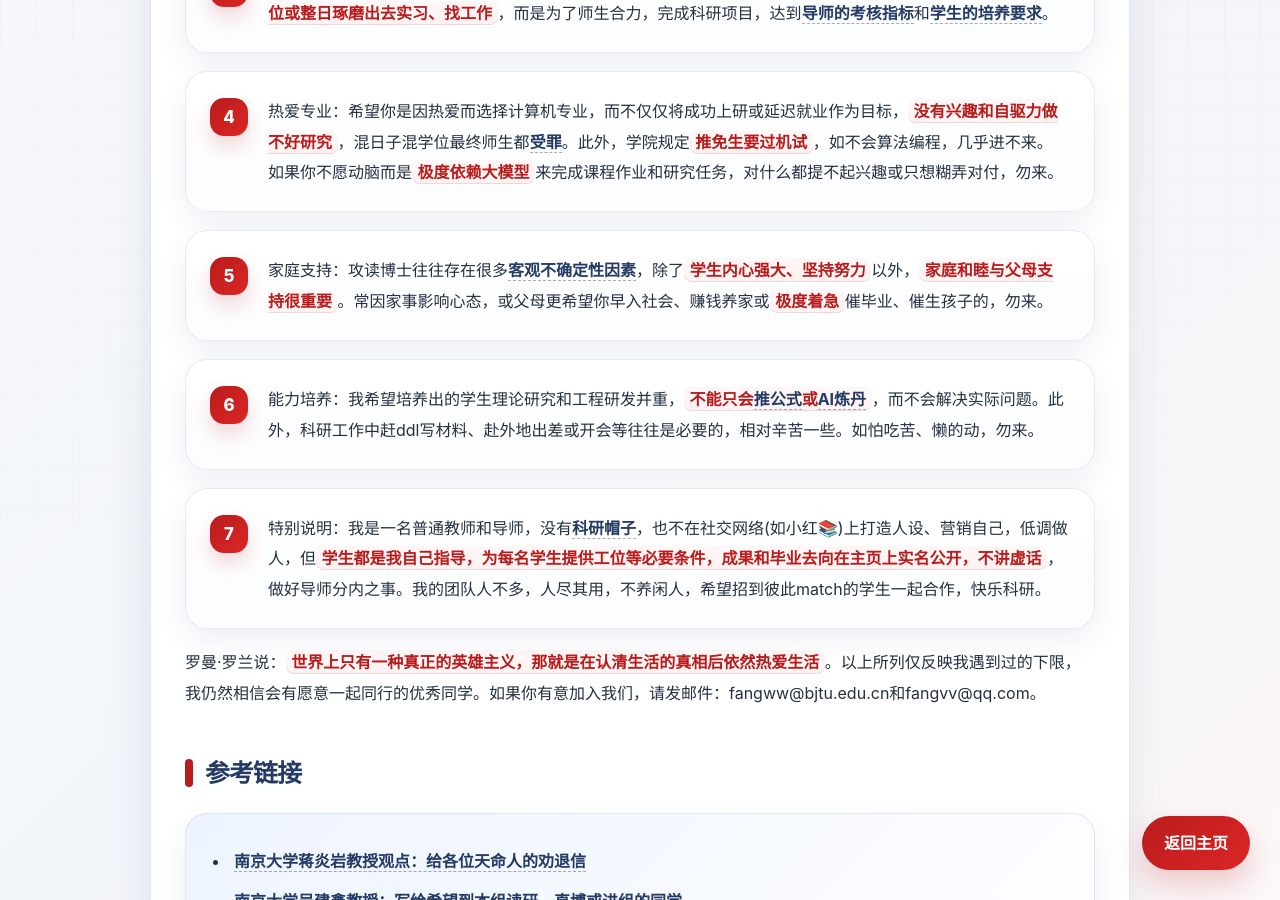
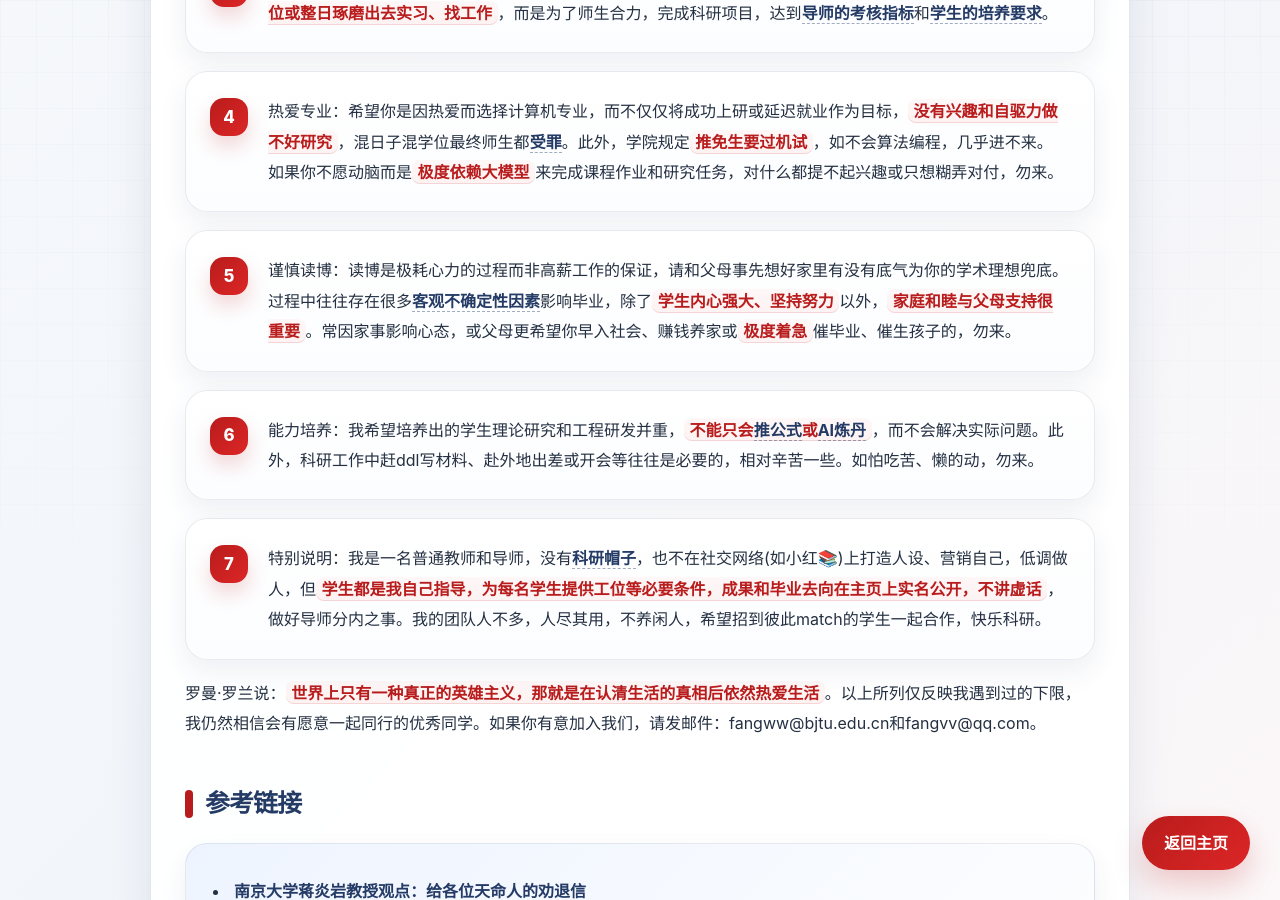
Before and after one commit to fangvv/Homepage, a Jekyll site: the page faq2.html, which Jekyll copies as it is, in a window 1280 px wide and 900 px high, scrolled down 731 px. Built offline with Jekyll 4.4.1, drawn with Linux system fonts in a browser that asks for light colours; comment, search, counter and statistics services are not loaded.

Commit message:
update faq2

```diff
--- a/faq2.html
+++ b/faq2.html
@@ -349,7 +349,7 @@ AI隐私安全, AI Privacy
                 <li>身心健康：学术界高度内卷，科研压力大，<strong>精神内耗严重、个性偏激、玻璃心、焦虑、抑郁等心理疾病</strong>和中国传统意义上的<a href="https://www.zhihu.com/question/596191290" target="_blank">严师出高徒</a>是相悖的，极易引发<strong>灾难性的<a href="https://www.sciscanpub.com/uploads/2025/04/16/0e6be8681630d9e1939409ade49b73b6.pdf" target="_blank">后果</a></strong>。如你有此类困扰且常复发，非常不建议来我组。</li>
                 <li>招生目的：学校<a href="https://www.bjtu.edu.cn/xxxtrmzn/162744.htm" target="_blank">规定</a>全日制招生指标基于项目额度换算，有代价。招研究生<strong>绝不是做慈善，任由学生躺平、混学位或整日琢磨出去实习、找工作</strong>，而是为了师生合力，完成科研项目，达到<a href="https://www.zhihu.com/question/1993742963784848897/answer/1993748322066920997" target="_blank">导师的考核指标</a>和<a href="https://www.bjtu.edu.cn/xxgkw/xxgk_xxgkml/xwxk/syxwjbyq/6a881d506ec04ccabcc0dadb3a468943.htm" target="_blank">学生的培养要求</a>。</li>
                 <li>热爱专业：希望你是因热爱而选择计算机专业，而不仅仅将成功上研或延迟就业作为目标，<strong>没有兴趣和自驱力做不好研究</strong>，混日子混学位最终师生都<a href="https://www.zhihu.com/question/429059603" target="_blank">受罪</a>。此外，学院规定<strong>推免生要过机试</strong>，如不会算法编程，几乎进不来。如果你不愿动脑而是<strong>极度依赖大模型</strong>来完成课程作业和研究任务，对什么都提不起兴趣或只想糊弄对付，勿来。</li>
-                <li>家庭支持：攻读博士往往存在很多<a href="https://www.zhihu.com/question/59323074" target="_blank">客观不确定性因素</a>，除了<strong>学生内心强大、坚持努力</strong>以外，<strong>家庭和睦与父母支持很重要</strong>。常因家事影响心态，或父母更希望你早入社会、赚钱养家或<strong>极度着急</strong>催毕业、催生孩子的，勿来。</li>
+                <li>谨慎读博：读博是极耗心力的过程而非高薪工作的保证，请和父母事先想好家里有没有底气为你的学术理想兜底。过程中往往存在很多<a href="https://www.zhihu.com/question/59323074" target="_blank">客观不确定性因素</a>影响毕业，除了<strong>学生内心强大、坚持努力</strong>以外，<strong>家庭和睦与父母支持很重要</strong>。常因家事影响心态，或父母更希望你早入社会、赚钱养家或<strong>极度着急</strong>催毕业、催生孩子的，勿来。</li>
                 <li>能力培养：我希望培养出的学生理论研究和工程研发并重，<strong>不能只会<a href="https://www.zhihu.com/question/430862162" target="_blank">推公式</a>或<a href="https://www.zhihu.com/question/537342945" target=blank>AI炼丹</a></strong>，而不会解决实际问题。此外，科研工作中赶ddl写材料、赴外地出差或开会等往往是必要的，相对辛苦一些。如怕吃苦、懒的动，勿来。</li>
                 <li>特别说明：我是一名普通教师和导师，没有<a href="https://www.zhihu.com/question/305278806/answer/3124779165" target="_blank">科研帽子</a>，也不在社交网络(如小红📚)上打造人设、营销自己，低调做人，但<strong>学生都是我自己指导，为每名学生提供工位等必要条件，成果和毕业去向在主页上实名公开，不讲虚话</strong>，做好导师分内之事。我的团队人不多，人尽其用，不养闲人，希望招到彼此match的学生一起合作，快乐科研。</li>
             </ol>
```
